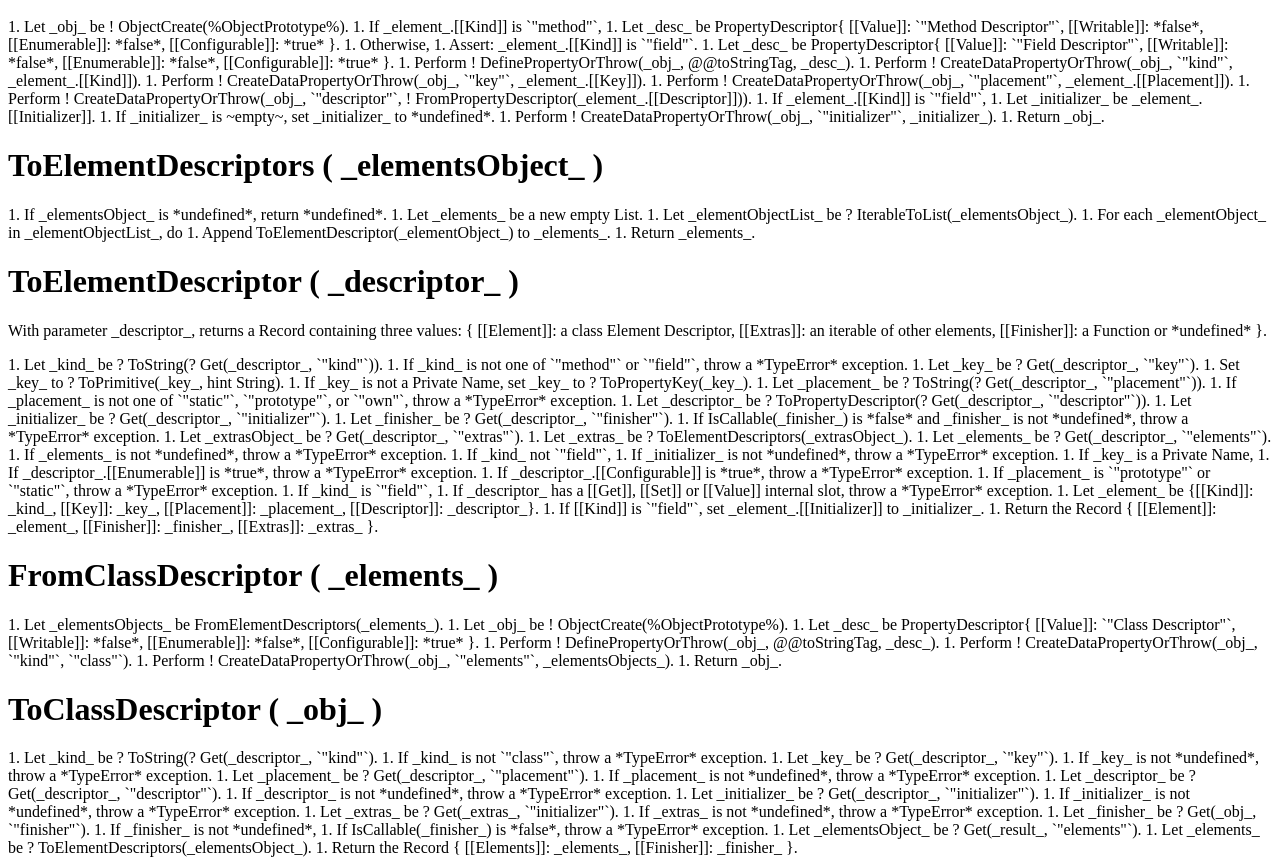
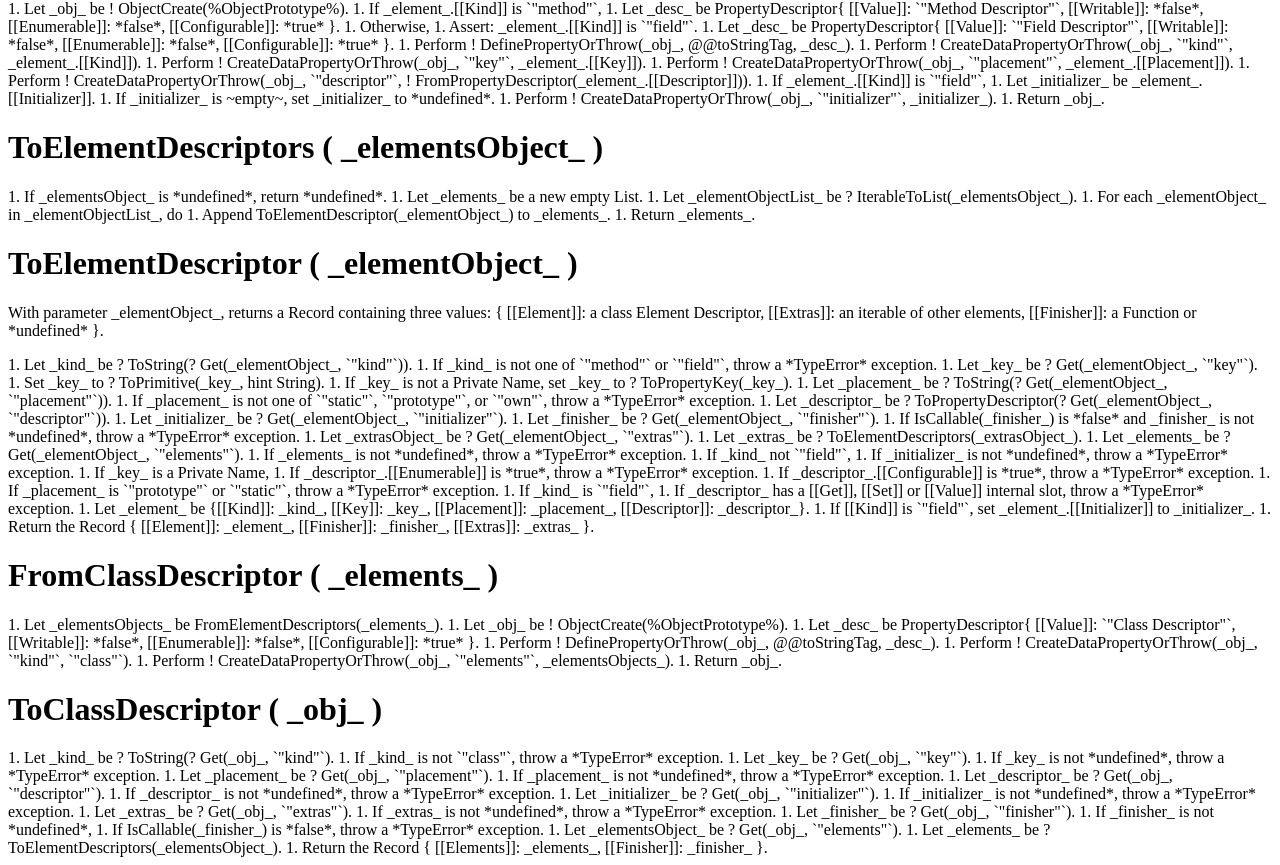
Before and after one commit to tc39/proposal-decorators, a website: page spec.html in a window 1280 px wide. Shown: the part 8647-9512 px from the top of the page. Drawn offline with Linux system fonts and the light colour scheme.

Commit message:
Don't override _descriptor_ in ToClassDescriptor/ToElementDescriptor

```diff
--- a/spec.html
+++ b/spec.html
@@ -1126,7 +1126,6 @@ emu-example pre {
       <h1>DecorateConstructor ( elements, decorators )</h1>
       <p>With parameters _elements_, a List of Class Elements, and _decorators_, a List of decorator functions.</p>
       <emu-alg>
-        1. Let _elements_ be a new empty List.
         1. Let _finishers_ be a new empty List.
         1. For each _decorator_ in _decorators_, in reverse list order do
           1. Let _obj_ be FromClassDescriptor(_elements_).
@@ -1186,23 +1185,23 @@ emu-example pre {
     </emu-clause>
 
     <emu-clause id=sec-to-element-descriptor aoid=ToElementDescriptor>
-      <h1>ToElementDescriptor ( _descriptor_ )</h1>
-      <p>With parameter _descriptor_, returns a Record containing three values: { [[Element]]: a class Element Descriptor, [[Extras]]: an iterable of other elements, [[Finisher]]: a Function or *undefined* }.</p>
+      <h1>ToElementDescriptor ( _elementObject_ )</h1>
+      <p>With parameter _elementObject_, returns a Record containing three values: { [[Element]]: a class Element Descriptor, [[Extras]]: an iterable of other elements, [[Finisher]]: a Function or *undefined* }.</p>
       <emu-alg>
-        1. Let _kind_ be ? ToString(? Get(_descriptor_, `"kind"`)).
+        1. Let _kind_ be ? ToString(? Get(_elementObject_, `"kind"`)).
         1. If _kind_ is not one of `"method"` or `"field"`, throw a *TypeError* exception.
-        1. Let _key_ be ? Get(_descriptor_, `"key"`).
+        1. Let _key_ be ? Get(_elementObject_, `"key"`).
         1. Set _key_ to ? ToPrimitive(_key_, hint String).
         1. If _key_ is not a Private Name, set _key_ to ? ToPropertyKey(_key_).
-        1. Let _placement_ be ? ToString(? Get(_descriptor_, `"placement"`)).
+        1. Let _placement_ be ? ToString(? Get(_elementObject_, `"placement"`)).
         1. If _placement_ is not one of `"static"`, `"prototype"`, or `"own"`, throw a *TypeError* exception.
-        1. Let _descriptor_ be ? ToPropertyDescriptor(? Get(_descriptor_, `"descriptor"`)).
-        1. Let _initializer_ be ? Get(_descriptor_, `"initializer"`).
-        1. Let _finisher_ be ? Get(_descriptor_, `"finisher"`).
+        1. Let _descriptor_ be ? ToPropertyDescriptor(? Get(_elementObject_, `"descriptor"`)).
+        1. Let _initializer_ be ? Get(_elementObject_, `"initializer"`).
+        1. Let _finisher_ be ? Get(_elementObject_, `"finisher"`).
         1. If IsCallable(_finisher_) is *false* and _finisher_ is not *undefined*, throw a *TypeError* exception.
-        1. Let _extrasObject_ be ? Get(_descriptor_, `"extras"`).
+        1. Let _extrasObject_ be ? Get(_elementObject_, `"extras"`).
         1. Let _extras_ be ? ToElementDescriptors(_extrasObject_).
-        1. Let _elements_ be ? Get(_descriptor_, `"elements"`).
+        1. Let _elements_ be ? Get(_elementObject_, `"elements"`).
         1. If _elements_ is not *undefined*, throw a *TypeError* exception.
         1. If _kind_ not `"field"`,
           1. If _initializer_ is not *undefined*, throw a *TypeError* exception.
@@ -1234,22 +1233,22 @@ emu-example pre {
     <emu-clause id=sec-to-class-descriptor aoid=ToClassDescriptor>
       <h1>ToClassDescriptor ( _obj_ )</h1>
       <emu-alg>
-        1. Let _kind_ be ? ToString(? Get(_descriptor_, `"kind"`).
+        1. Let _kind_ be ? ToString(? Get(_obj_, `"kind"`).
         1. If _kind_ is not `"class"`, throw a *TypeError* exception.
-        1. Let _key_ be ? Get(_descriptor_, `"key"`).
+        1. Let _key_ be ? Get(_obj_, `"key"`).
         1. If _key_ is not *undefined*, throw a *TypeError* exception.
-        1. Let _placement_ be ? Get(_descriptor_, `"placement"`).
+        1. Let _placement_ be ? Get(_obj_, `"placement"`).
         1. If _placement_ is not *undefined*, throw a *TypeError* exception.
-        1. Let _descriptor_ be ? Get(_descriptor_, `"descriptor"`).
+        1. Let _descriptor_ be ? Get(_obj_, `"descriptor"`).
         1. If _descriptor_ is not *undefined*, throw a *TypeError* exception.
-        1. Let _initializer_ be ? Get(_descriptor_, `"initializer"`).
+        1. Let _initializer_ be ? Get(_obj_, `"initializer"`).
         1. If _initializer_ is not *undefined*, throw a *TypeError* exception.
-        1. Let _extras_ be ? Get(_extras_, `"initializer"`).
+        1. Let _extras_ be ? Get(_obj_, `"extras"`).
         1. If _extras_ is not *undefined*, throw a *TypeError* exception.
         1. Let _finisher_ be ? Get(_obj_, `"finisher"`).
         1. If _finisher_ is not *undefined*,
           1. If IsCallable(_finisher_) is *false*, throw a *TypeError* exception.
-        1. Let _elementsObject_ be ? Get(_result_, `"elements"`).
+        1. Let _elementsObject_ be ? Get(_obj_, `"elements"`).
         1. Let _elements_ be ? ToElementDescriptors(_elementsObject_).
         1. Return the Record { [[Elements]]: _elements_, [[Finisher]]: _finisher_ }.
       </emu-alg>
```
